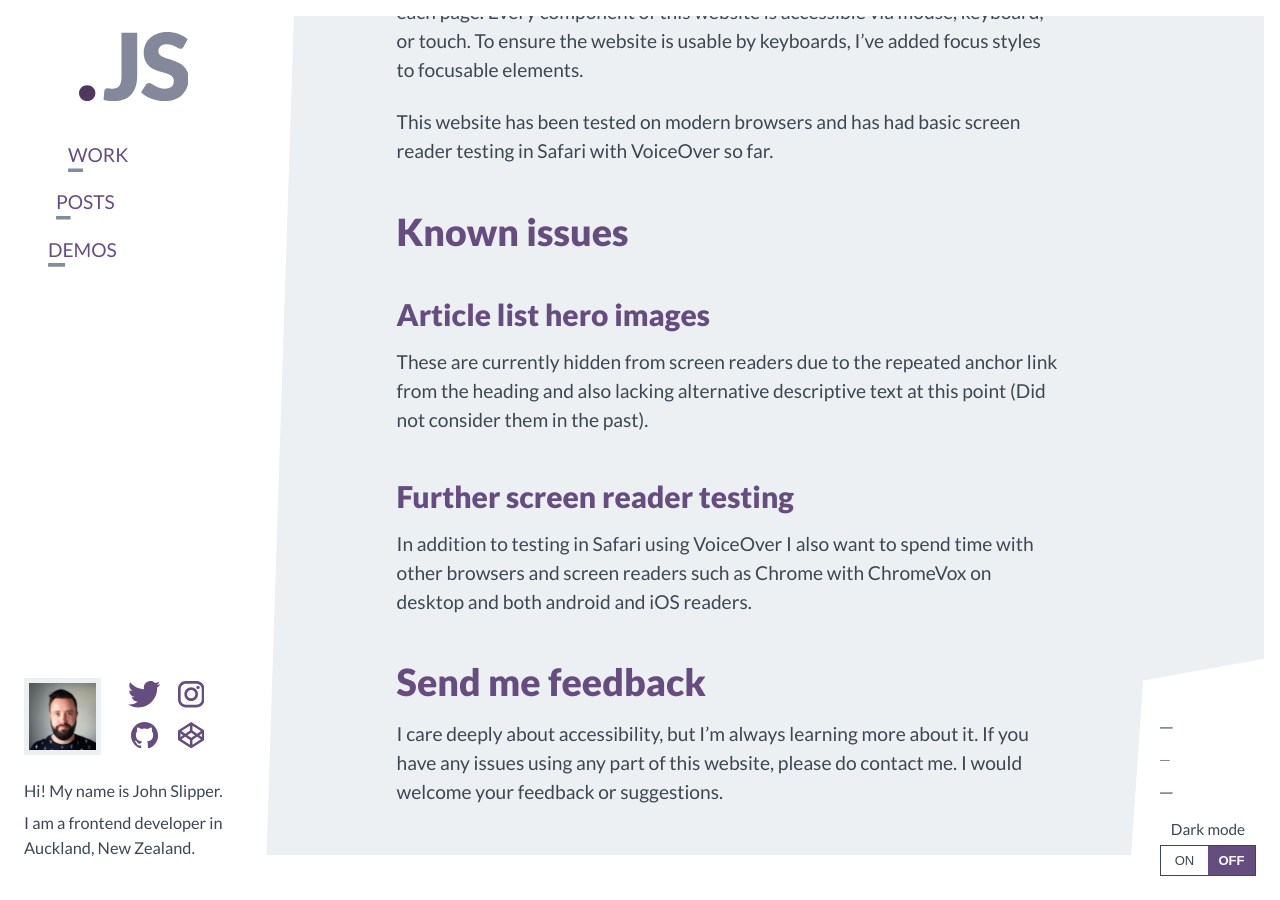
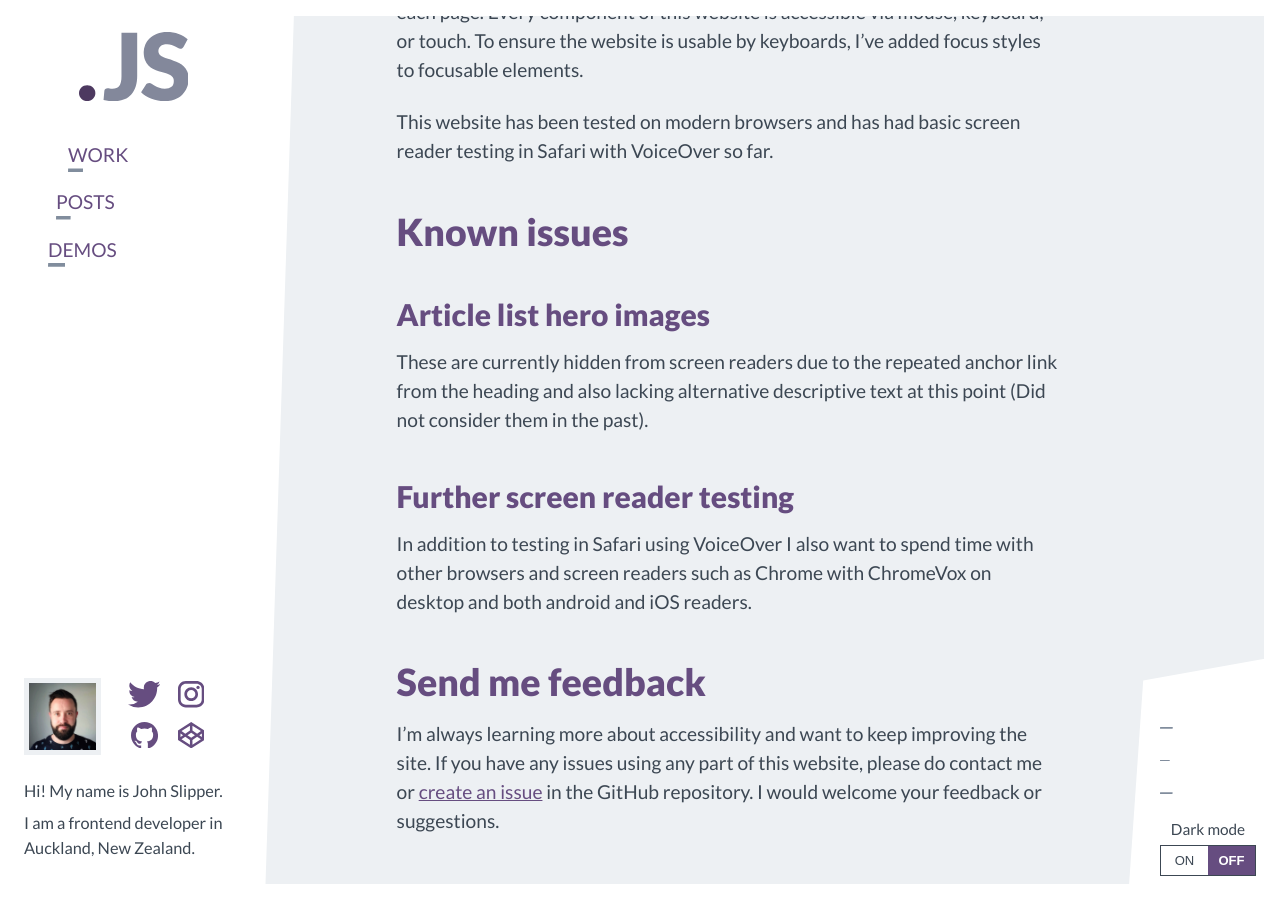
Before and after one commit to johnslipper/johnslipper.github.io, a Jekyll site: the page built from accessibility/index.md, in a window 1280 px wide and 900 px high, scrolled down 807 px. Built offline with Jekyll 4.4.1, drawn with Linux system fonts in a browser that asks for light colours.

Commit message:
Added github issues link to accessibility page

```diff
--- a/accessibility/index.md
+++ b/accessibility/index.md
@@ -31,4 +31,4 @@ In addition to testing in Safari using VoiceOver I also want to spend time with
 
 ## Send me feedback
 
-I care deeply about accessibility, but I’m always learning more about it. If you have any issues using any part of this website, please do contact me. I would welcome your feedback or suggestions.
+I’m always learning more about accessibility and want to keep improving the site. If you have any issues using any part of this website, please do contact me or [create an issue](https://github.com/johnslipper/johnslipper.github.io/issues) in the GitHub repository. I would welcome your feedback or suggestions.
```
